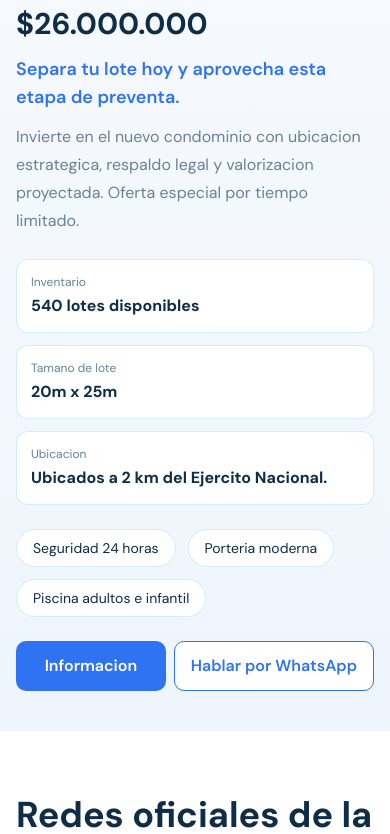
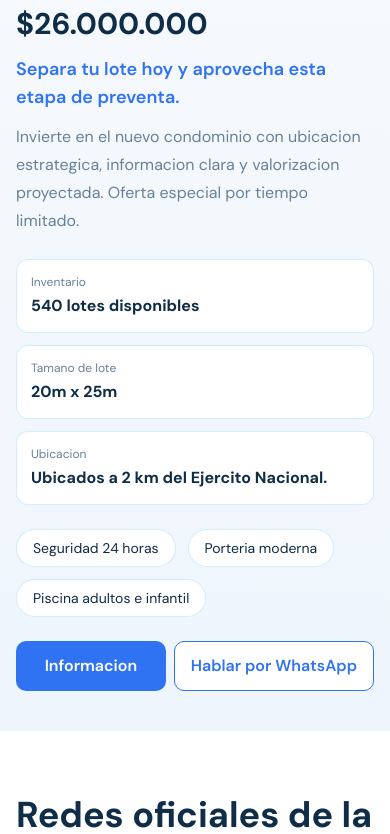
Before and after one commit to DaniP-Dev/0312, a Next.js app: page / in a window 390 px wide. Shown: the part 1010-1844 px from the top of the page. Built offline with nearby package versions, Linux system fonts and the light colour scheme.

Commit message:
cambio de enfoque

```diff
--- a/src/app/api/pagedata/route.ts
+++ b/src/app/api/pagedata/route.ts
@@ -13,7 +13,7 @@ const features = [
         id: 1,
         imgSrc: "/images/features/rating.svg",
         title: "Expertos en venta de condominios",
-        description: "Nuestro equipo especializado te acompaña en cada paso para vender tu condominio de forma rápida y segura."
+        description: "Nuestro equipo especializado te brinda informacion clara para vender tu condominio de forma rapida y segura."
     },
     {
         id: 2,
--- a/src/app/components/home/hero/index.tsx
+++ b/src/app/components/home/hero/index.tsx
@@ -96,9 +96,9 @@ const Hero = () => {
               Separa tu lote hoy y aprovecha esta etapa de preventa.
             </p>
             <p className="text-gray text-base md:text-lg leading-7 md:leading-8 max-w-2xl mb-6">
-              Invierte en el nuevo condominio con ubicacion estrategica, respaldo
-              legal y valorizacion proyectada. Oferta especial por tiempo
-              limitado.
+              Invierte en el nuevo condominio con ubicacion estrategica,
+              informacion clara y valorizacion proyectada. Oferta especial por
+              tiempo limitado.
             </p>
 
             <div className="grid grid-cols-1 sm:grid-cols-3 gap-3 mb-6">
--- a/src/app/components/home/history/index.tsx
+++ b/src/app/components/home/history/index.tsx
@@ -18,9 +18,9 @@ export default function History() {
           </p>
           <p className="mb-8 pb-2 text-gray">
             Somos una constructora enfocada en proyectos residenciales con
-            acompanamiento tecnico, legal y comercial en cada etapa. Nuestro
-            compromiso es ayudarte a tomar decisiones seguras para invertir y
-            construir patrimonio.
+            informacion tecnica y comercial en cada etapa. Nuestro compromiso es
+            ayudarte a tomar decisiones seguras para invertir y construir
+            patrimonio.
           </p>
           <Link
             href="/propiedades"
@@ -55,7 +55,7 @@ export default function History() {
               />
             </div>
             <p className="text-black text-opacity-60">
-              Acompannamiento integral para compra de lote, diseno y construccion
+              Informacion integral sobre compra de lote, diseno y construccion
               personalizada.
             </p>
             <Link
--- a/src/app/components/home/testimonial/index.tsx
+++ b/src/app/components/home/testimonial/index.tsx
@@ -26,10 +26,10 @@ export default function Testimonials() {
                             width={135}
                         />
                         <p className="text-lg md:text-2xl text-gray mb-6 md:mb-12">
-                            "En Constructora 0312 te acompanamos en cada etapa para que inviertas con confianza, desde la eleccion del lote hasta el desarrollo de tu proyecto."
+                            "En Constructora 0312 te brindamos informacion clara para que inviertas con confianza, desde la eleccion del lote hasta el desarrollo de tu proyecto."
                         </p>
                         <p className="text-lg md:text-2xl">Constructora 0312</p>
-                        <p className="text-gray text-lg md:text-xl">Respaldo tecnico, legal y comercial</p>
+                        <p className="text-gray text-lg md:text-xl">Informacion tecnica y comercial</p>
                     </div>
                 </div>
             </div>
```
